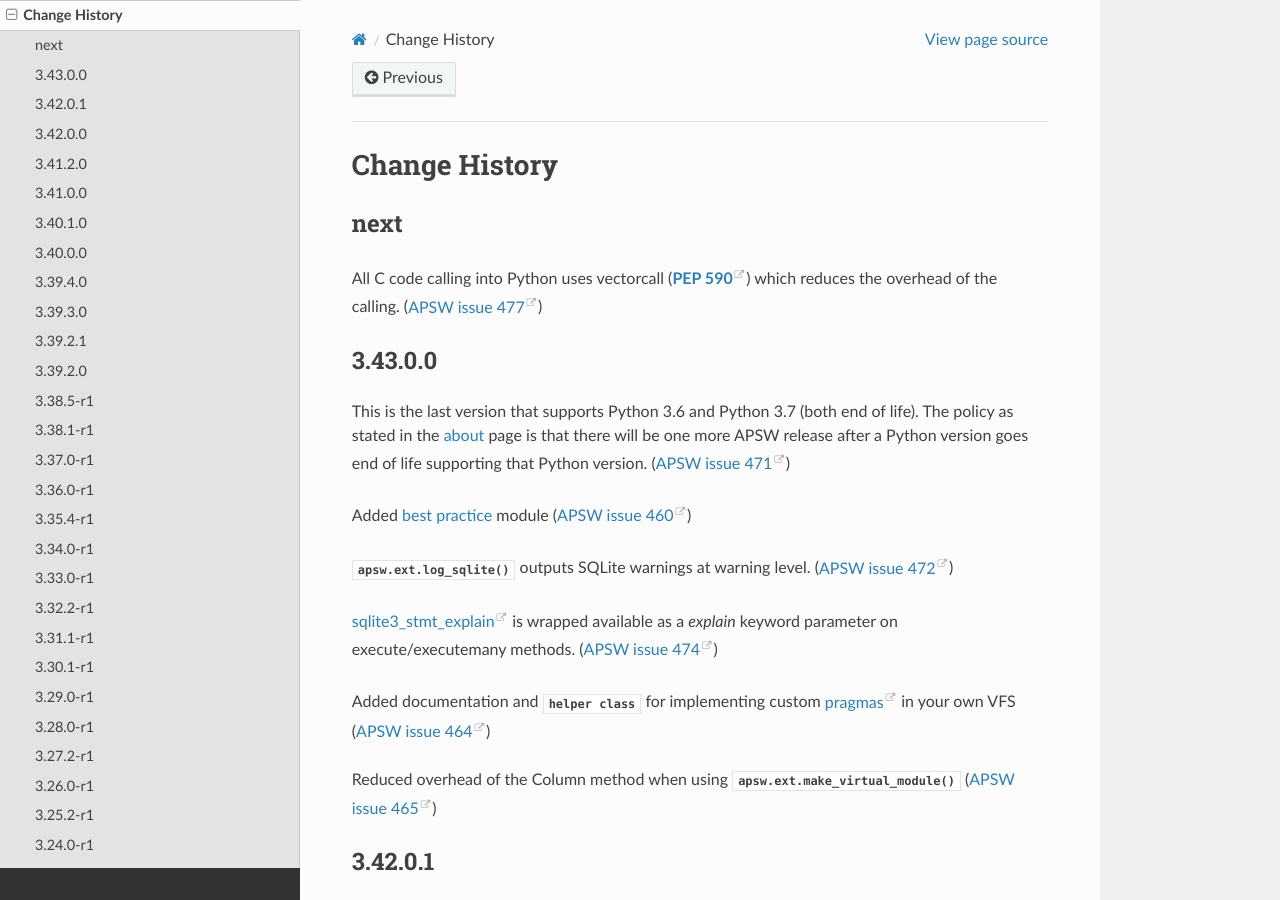
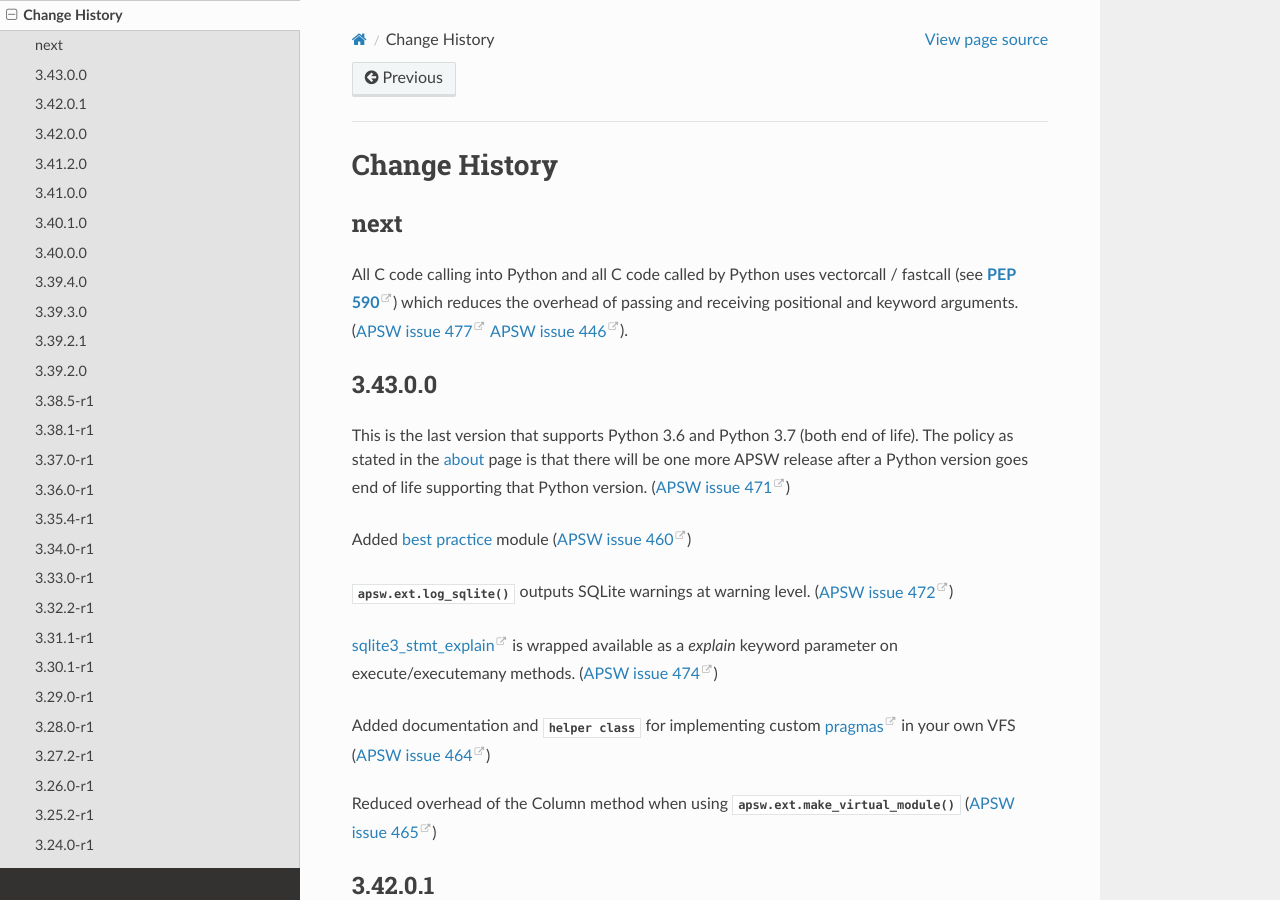
Before and after one commit to rogerbinns/apsw, a Sphinx documentation site: the page built from doc/changes.rst, in a window 1280 px wide and 900 px high. Built offline with Sphinx 7.4.7 and the Read the Docs theme 2.0.0, drawn with Linux system fonts in a browser that asks for light colours; pages that are not in the unit, such as notebooks, are missing from menus; the version number is read from the project's files by our own code.

Commit message:
fastcall too

```diff
--- a/doc/changes.rst
+++ b/doc/changes.rst
@@ -6,8 +6,11 @@
 next
 ====
 
-All C code calling into Python uses vectorcall (:pep:`590`) which
-reduces the overhead of the calling.  (:issue:`477`)
+All C code calling into Python and all C code called by Python uses
+vectorcall / fastcall (see :pep:`590`) which reduces the overhead of
+passing and receiving positional and keyword arguments. (:issue:`477`
+:issue:`446`).
+
 
 3.43.0.0
 ========
```
